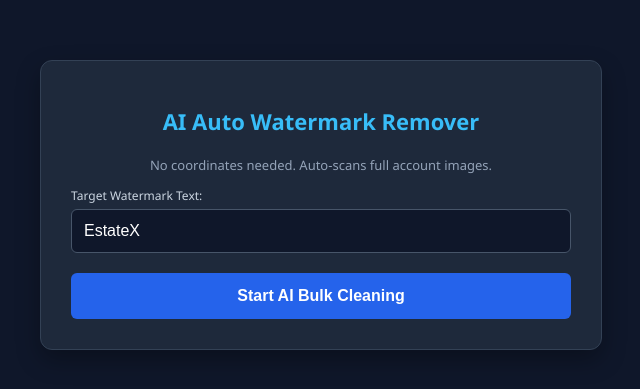
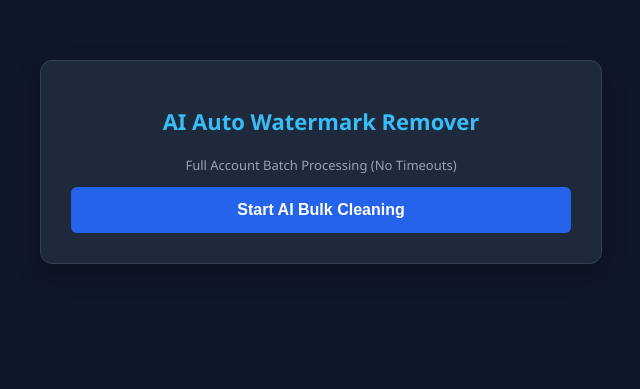
Before and after one commit to pawandevprasad/WORKER, a Flask app: page / in a window 1280 px wide. Shown: the top 389 px of the page, without its empty margins (319-959 px from the left). Run offline with Flask 3, Linux system fonts and the light colour scheme.

Commit message:
Refactor batch processing functionality in index.html

```diff
--- a/templates/index.html
+++ b/templates/index.html
@@ -8,57 +8,75 @@
         body { font-family: 'Segoe UI', sans-serif; background: #0f172a; color: white; margin: 0; padding: 20px; text-align: center; }
         .box { max-width: 500px; margin: 40px auto; background: #1e293b; padding: 30px; border-radius: 12px; box-shadow: 0 10px 25px rgba(0,0,0,0.3); border: 1px solid #334155; }
         h1 { font-size: 22px; color: #38bdf8; margin-bottom: 20px; }
-        input { width: 100%; padding: 12px; border-radius: 6px; border: 1px solid #475569; background: #0f172a; color: white; font-size: 16px; box-sizing: border-box; margin-bottom: 20px; }
         .btn { width: 100%; background: #2563eb; color: white; border: none; padding: 14px; border-radius: 6px; font-size: 16px; font-weight: bold; cursor: pointer; transition: 0.3s; }
         .btn:hover { background: #1d4ed8; }
-        .status { margin-top: 20px; padding: 12px; border-radius: 6px; background: #0284c7; font-size: 14px; display: none; }
+        .status { margin-top: 20px; padding: 12px; border-radius: 6px; background: #0284c7; font-size: 14px; display: none; word-break: break-all; }
     </style>
 </head>
 <body>
 
 <div class="box">
     <h1>AI Auto Watermark Remover</h1>
-    <p style="font-size:13px; color:#94a3b8;">No coordinates needed. Auto-scans full account images.</p>
+    <p style="font-size:13px; color:#94a3b8;">Full Account Batch Processing (No Timeouts)</p>
 
-    <label style="display:block; text-align:left; font-size:12px; margin-bottom:5px; color:#cbd5e1;">Target Watermark Text:</label>
-    <input type="text" id="targetText" value="EstateX">
-
-    <button class="btn" id="startBtn" onclick="processAllAuto()">Start AI Bulk Cleaning</button>
+    <button class="btn" id="startBtn" onclick="startBatchProcessing()">Start AI Bulk Cleaning</button>
     <div id="status" class="status"></div>
 </div>
 
 <script>
-    async function processAllAuto() {
-        const textVal = document.getElementById('targetText').value;
+    let totalProcessed = 0;
+
+    async function processBatch(nextCursor = null) {
+        const status = document.getElementById('status');
+
+        try {
+            const res = await fetch('/api/clean-batch', {
+                method: 'POST',
+                headers: {'Content-Type': 'application/json'},
+                body: JSON.stringify({ next_cursor: nextCursor })
+            });
+
+            const data = await res.json();
+
+            if(data.success) {
+                totalProcessed += data.processed_count;
+                status.innerText = `Processing... Total Cleaned: ${totalProcessed} images.`;
+
+                if(!data.is_complete && data.next_cursor) {
+                    // Loop to next batch
+                    processBatch(data.next_cursor);
+                } else {
+                    status.style.background = "#16a34a";
+                    status.innerText = `Kamyabi! Account ki sabhi (${totalProcessed}) images clean ho gayi hain!`;
+                    document.getElementById('startBtn').disabled = false;
+                    document.getElementById('startBtn').innerText = "Start AI Bulk Cleaning";
+                }
+            } else {
+                status.style.background = "#dc2626";
+                status.innerText = "Error: " + data.error;
+                document.getElementById('startBtn').disabled = false;
+            }
+        } catch(e) {
+            status.style.background = "#dc2626";
+            status.innerText = "Network / Connection error occurred.";
+            document.getElementById('startBtn').disabled = false;
+        }
+    }
+
+    function startBatchProcessing() {
+        if(!confirm("Kya aap Cloudinary ke saare images clean karna chahte hain?")) return;
+
+        totalProcessed = 0;
         const btn = document.getElementById('startBtn');
         const status = document.getElementById('status');
 
-        if(!confirm(`Kya aap Cloudinary ke saare images me se '${textVal}' watermark auto-remove karna chahte hain?`)) return;
+        btn.disabled = true;
+        btn.innerText = "Processing Batches...";
+        status.style.display = "block";
+        status.style.background = "#0284c7";
+        status.innerText = "Scanning & Cleaning images in batches...";
 
-        btn.disabled = true;
-        btn.innerText = "AI Processing Images... Please Wait";
-        status.style.display = "block";
-        status.innerText = "AI scanning and inpainting all images in your Cloudinary account...";
-
-        try {
-            const res = await fetch('/api/clean-all-auto', {
-                method: 'POST',
-                headers: {'Content-Type': 'application/json'},
-                body: JSON.stringify({ target_text: textVal })
-            });
-
-            const data = await res.json();
-            if(data.success) {
-                status.innerText = data.message;
-            } else {
-                status.innerText = "Error: " + data.error;
-            }
-        } catch(e) {
-            status.innerText = "Processing error occurred.";
-        } finally {
-            btn.disabled = false;
-            btn.innerText = "Start AI Bulk Cleaning";
-        }
+        processBatch(null);
     }
 </script>
 </body>
```
